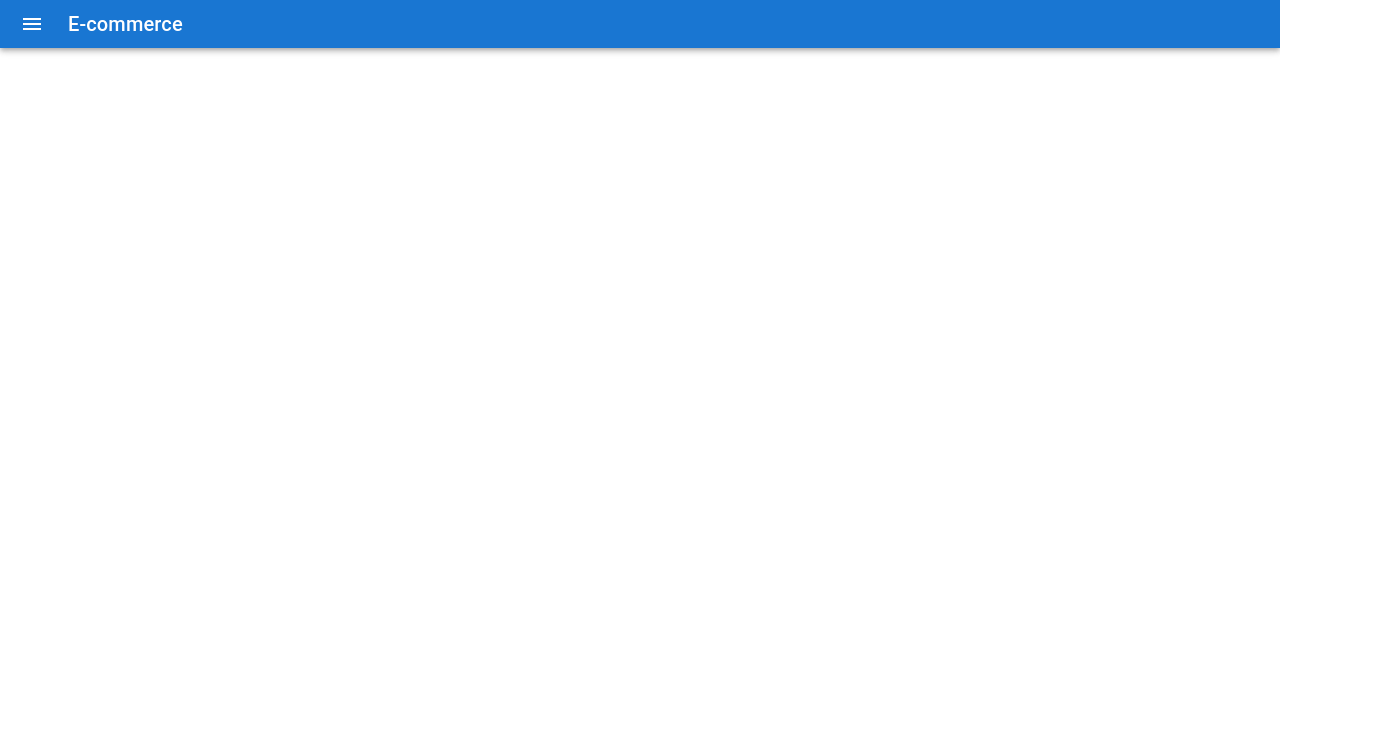
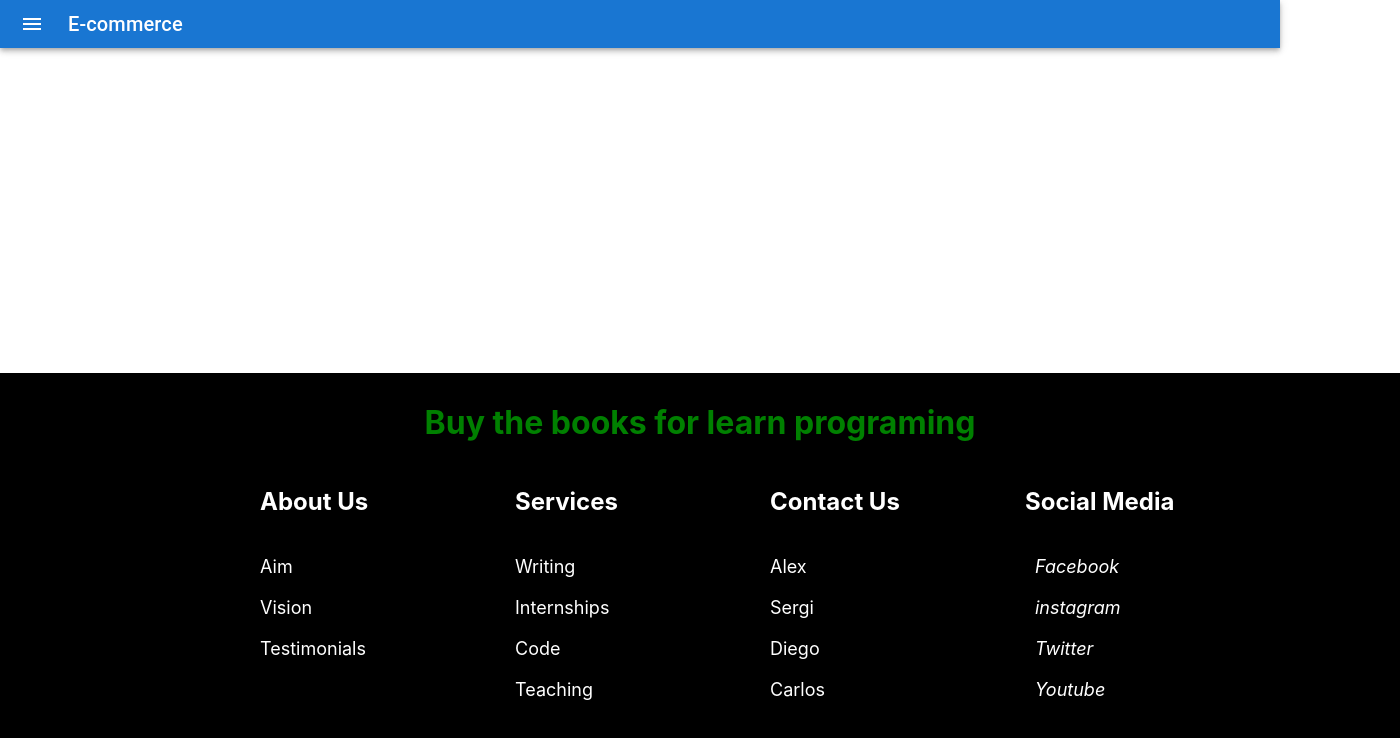
Before and after one commit to los600/marketplacefrontend, a React (Create React App) app: page / in a window 1280 px wide. Shown: the top 738 px of the page, 1400 px wide, since content can reach past the window. Built offline with nearby package versions, Linux system fonts and the light colour scheme.

Commit message:
footer complet

```diff
--- a/package.json
+++ b/package.json
@@ -15,6 +15,7 @@
     "react": "^17.0.2",
     "react-dom": "^17.0.2",
     "react-scripts": "5.0.0",
+    "styled-components": "^5.3.3",
     "web-vitals": "^2.1.4"
   },
   "scripts": {
--- a/src/App.js
+++ b/src/App.js
@@ -1,10 +1,13 @@
 import "./App.css";
 import Appbar from "./components/Appbar";
+import react from "react";
+import Footer from "./components/Footer";
 
 function App() {
   return (
     <div className="App">
       <Appbar />
+      <Footer/>
     </div>
   );
 }
--- /dev/null
+++ b/src/components/Footer.js
@@ -0,0 +1,43 @@
+import React from  "react";
+import { Box,Container,Row,Column,FooterLink, Heading,} from "./FooterStyles";
+
+const Footer = ()=> {
+    return(
+        <Box>
+            <h1 style={{color:"green",textAlign:"center",marginTop:"-50px"}}>Buy the books for learn programing</h1>
+            <Container>
+                <Row>
+                    <Column>
+                    <Heading>About Us</Heading>
+                    <FooterLink href= "#" >Aim</FooterLink>
+                    <FooterLink href="#" >Vision</FooterLink>
+                    <FooterLink href="#">Testimonials</FooterLink>
+                    </Column>
+                    <Column>
+                    <Heading>Services</Heading>
+                    <FooterLink href="#">Writing</FooterLink>
+                    <FooterLink href="#">Internships</FooterLink>
+                    <FooterLink href="#">Code</FooterLink>
+                    <FooterLink href="#">Teaching</FooterLink>
+                    </Column>
+                    <Column>
+                    <Heading>Contact Us </Heading>
+                    <FooterLink href="#"> Alex</FooterLink>
+                    <FooterLink href="#"> Sergi</FooterLink>
+                    <FooterLink href="#"> Diego</FooterLink>
+                    <FooterLink href="#"> Carlos</FooterLink>
+                    </Column>
+                    <Column>
+                    <Heading>Social Media</Heading>
+                    <FooterLink href="#"><i className="fab fa-Facebook-f"><span style={{marginLeft:"10px"}}>Facebook</span></i></FooterLink>
+                    <FooterLink href="#"><i className="fab fa-instagram"><span style={{marginLeft:"10px"}}>instagram</span></i></FooterLink>
+                    <FooterLink href="#"><i className="fab fa-twiter"><span style={{marginLeft:"10px"}}>Twitter</span></i></FooterLink>
+                    <FooterLink href="#"><i className="fab fa-youtube"><span style={{marginLeft:"10px"}}>Youtube</span></i></FooterLink>
+                    </Column>
+                </Row>
+            </Container>
+        </Box>
+    );
+};
+
+export default Footer;
--- /dev/null
+++ b/src/components/FooterStyles.js
@@ -0,0 +1,49 @@
+import styled from 'styled-components';
+
+export const Box = styled.div`
+padding:80px 60px;
+background : black;
+position:absolute;
+bottom:0;
+width:100%;
+
+@media (max-width:1000px) {
+    padding:70px 30px;
+}`;
+
+export const Container = styled.div`
+display:flex;
+flex-direction:column;
+justify-content: center;
+max-width: 1000px;
+margin: 0 auto;`
+
+export const Column = styled.div`
+display: flex;
+flex-direction: column;
+text-align: left;
+margin-left: 60px;`;
+
+export const Row = styled.div`
+display:grid;
+grid-template-columns: repeat(auto-fill,minmax(185px,1fr));
+grid-gap:20px;
+
+@media (max-width : 1000px) {
+    grid-template-columns: repeat(auto-fill,minmax(185px,1fr));
+    }`;
+export const FooterLink = styled.a`
+color: #fff;
+margin-bottom: 20px;
+font-size:18px;
+text-decoration : none;
+&:hover {
+    color:green;
+    transition: 200ms ease-in;
+}`;
+
+export const Heading = styled.p`
+font-size:24px;
+color:#fff;
+margin-bottom: 40px;
+font-weight:bold;`;
```
Also changed, not shown: 1 other file (tests, documents, lock files or other folders).
